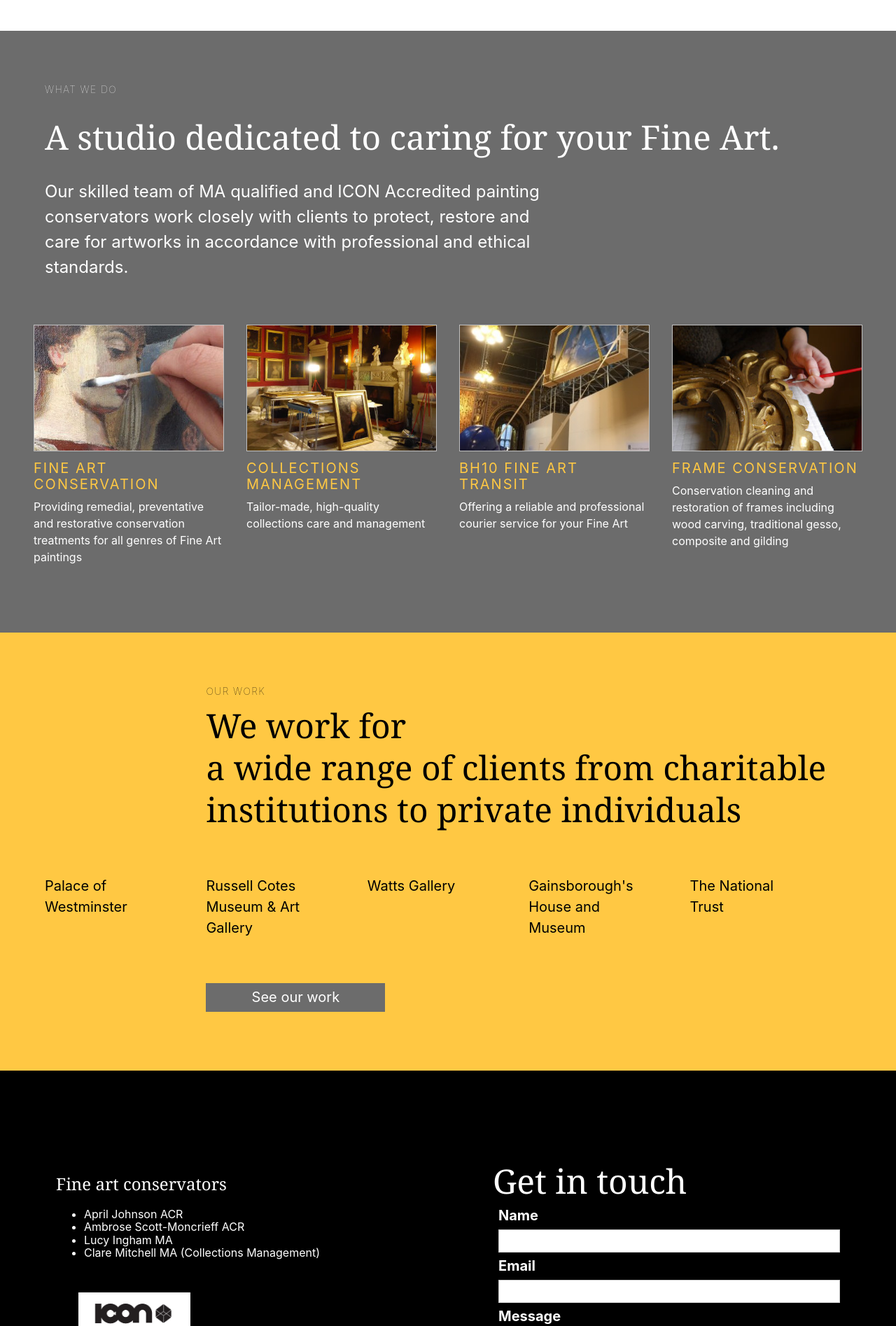
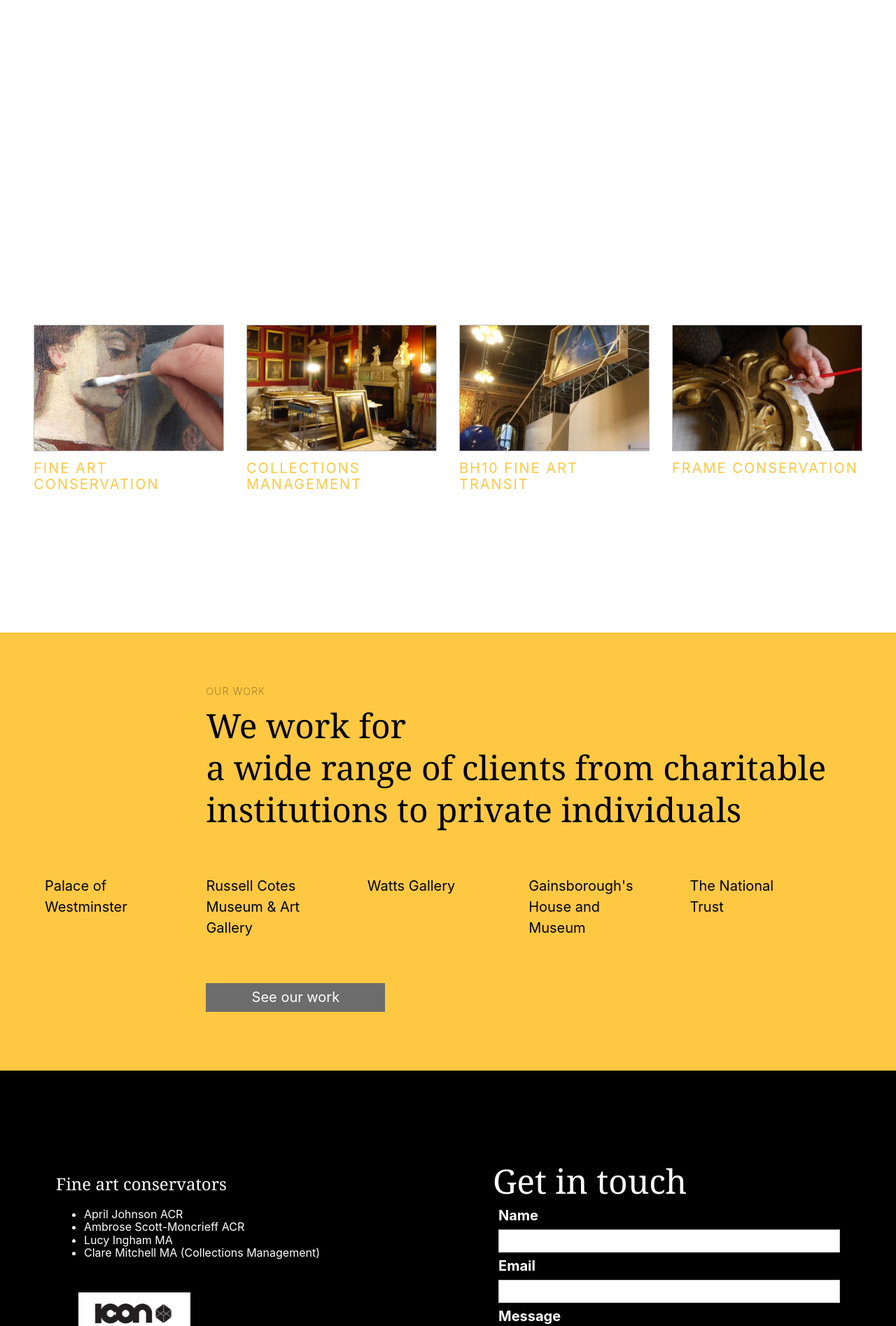
Before and after one commit to wearethoughtfox/brickhouse, a Jekyll site: the page built from index.html, in a window 1280 px wide. Shown: the part 1020-2915 px from the top of the page at 70% size. Built offline with Jekyll 4.4.1, drawn with Linux system fonts in a browser that asks for light colours; a script that is not in the unit is left out.

Commit message:
Update Pages “home”

```diff
--- a/index.html
+++ b/index.html
@@ -11,7 +11,7 @@
     </div>
 </section>
 
-<section class="bg-secondary pv5 pb3-l ph4 ph5-l overflow-hidden" id="about">
+<section class="bg-white pv5 pb3-l ph4 ph5-l overflow-hidden" id="about">
     <h2 class="sans-serif f6 ttu tracked white">What we do</h2>
     <h1 class="f2 f1-l white fw2">A studio dedicated to caring for your Fine Art. </h1>
     <p class="sans-serif f3 lh-copy measure white pb5 pb3-l">
@@ -25,7 +25,7 @@
 
 </section>
 
-<section class="bg-secondary pv5 ph4 ph4-l pt3-l overflow-hidden" id="service">
+<section class="bg-white pv5 ph4 ph4-l pt3-l overflow-hidden" id="service">
     {% for service in site.services %}
 
 <article class="fl w-100 w-25-l pa3-ns pb4" data-aos="fade-up">
```
